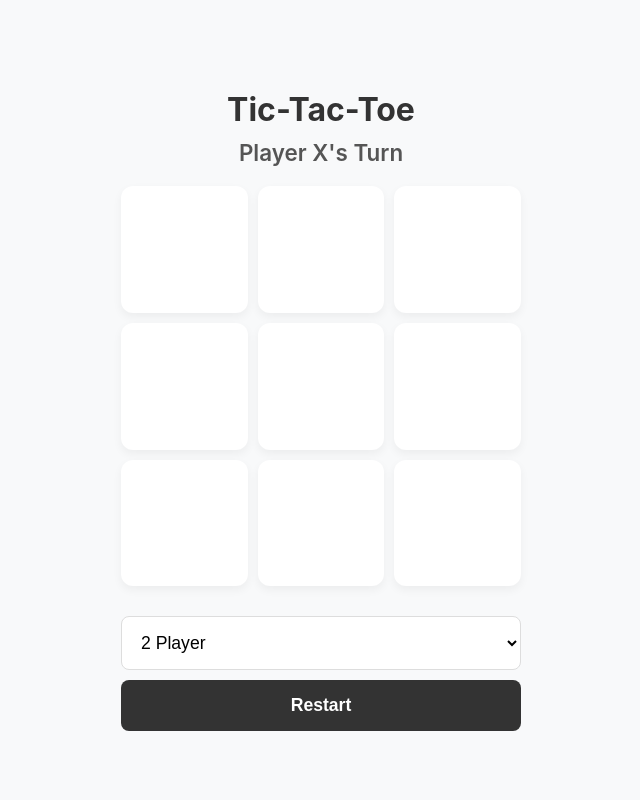
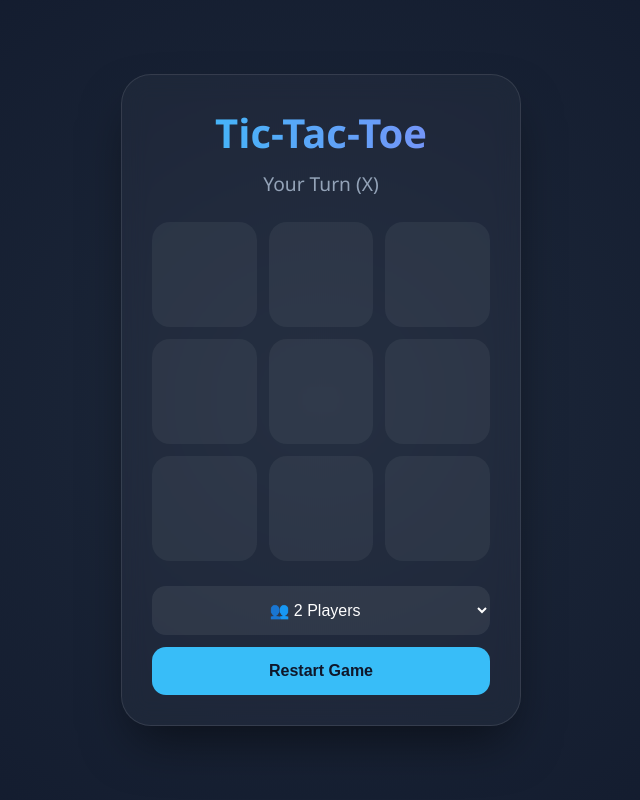
Before and after one commit to pranavps47/tic_tac_toe, a Flask app: page / in a window 1280 px wide. Shown: the whole page, without its empty margins (319-959 px from the left). Run offline with Flask 3, Linux system fonts and the light colour scheme.

Commit message:
making ui more interactive

```diff
--- a/static/style.css
+++ b/static/style.css
@@ -1,81 +1,74 @@
-* {
-    box-sizing: border-box;
-    touch-action: manipulation; /* Prevents delay on mobile clicks */
-}
+* { box-sizing: border-box; margin: 0; padding: 0; touch-action: manipulation; }
 
 body {
-    font-family: -apple-system, BlinkMacSystemFont, "Segoe UI", Roboto, sans-serif;
-    background-color: #f8f9fa;
+    font-family: 'Segoe UI', Roboto, Helvetica, Arial, sans-serif;
+    background: radial-gradient(circle at center, #1e293b, #0f172a);
+    color: #f8fafc;
     display: flex;
     justify-content: center;
     align-items: center;
     min-height: 100vh;
-    margin: 0;
 }
 
 .container {
     width: 90%;
     max-width: 400px;
+    padding: 30px;
+    background: rgba(255, 255, 255, 0.03);
+    backdrop-filter: blur(12px);
+    border: 1px solid rgba(255, 255, 255, 0.1);
+    border-radius: 30px;
     text-align: center;
+    box-shadow: 0 25px 50px -12px rgba(0, 0, 0, 0.5);
 }
 
-h1 { color: #333; margin-bottom: 10px; }
+h1 { margin-bottom: 10px; background: linear-gradient(to right, #38bdf8, #818cf8); -webkit-background-clip: text; -webkit-text-fill-color: transparent; font-size: 2.5rem; }
 
-#status {
-    font-size: 1.4rem;
-    margin-bottom: 20px;
-    font-weight: 600;
-    color: #555;
-}
+#status { font-size: 1.2rem; margin-bottom: 25px; color: #94a3b8; }
 
-.board {
-    display: grid;
-    grid-template-columns: repeat(3, 1fr);
-    gap: 10px;
-    margin-bottom: 30px;
-}
+.board { display: grid; grid-template-columns: repeat(3, 1fr); gap: 12px; margin-bottom: 25px; }
 
 .cell {
-    aspect-ratio: 1 / 1; /* Keeps cells perfectly square */
-    background: white;
-    border-radius: 12px;
+    aspect-ratio: 1/1;
+    background: rgba(255, 255, 255, 0.05);
+    border-radius: 18px;
     display: flex;
     align-items: center;
     justify-content: center;
-    font-size: 3rem;
-    font-weight: bold;
-    box-shadow: 0 4px 10px rgba(0,0,0,0.05);
+    font-size: 2.8rem;
+    font-weight: 800;
     cursor: pointer;
-    border: 2px solid transparent;
+    transition: 0.2s cubic-bezier(0.4, 0, 0.2, 1);
 }
 
-.cell:active {
-    background: #ececec;
-    transform: scale(0.95);
+.cell:hover { background: rgba(255, 255, 255, 0.1); transform: scale(1.02); }
+
+.cell.pop { animation: pop 0.3s ease-out; }
+
+@keyframes pop {
+    0% { transform: scale(0.5); opacity: 0; }
+    100% { transform: scale(1); opacity: 1; }
 }
 
-.controls {
-    display: flex;
-    flex-direction: column;
-    gap: 10px;
+.cell.winner {
+    background: rgba(56, 189, 248, 0.2);
+    box-shadow: 0 0 20px rgba(56, 189, 248, 0.3);
+    border: 2px solid #38bdf8;
 }
+
+.controls { display: flex; flex-direction: column; gap: 12px; }
 
 select, button {
     padding: 15px;
-    font-size: 1.1rem;
-    border-radius: 8px;
-    border: 1px solid #ddd;
-    background: white;
-    cursor: pointer;
+    border-radius: 14px;
+    font-size: 1rem;
+    border: none;
+    outline: none;
+    transition: 0.2s;
 }
 
-button {
-    background: #333;
-    color: white;
-    font-weight: bold;
-    border: none;
-}
+select { background: rgba(255, 255, 255, 0.07); color: white; cursor: pointer; text-align-last: center; }
 
-button:active {
-    background: #000;
-}
+button { background: #38bdf8; color: #0f172a; font-weight: bold; cursor: pointer; }
+
+button:hover { background: #7dd3fc; }
--- a/templates/index.html
+++ b/templates/index.html
@@ -3,14 +3,13 @@
 <head>
     <meta charset="UTF-8">
     <meta name="viewport" content="width=device-width, initial-scale=1.0, maximum-scale=1.0, user-scalable=no">
-    <title>Tic-Tac-Toe Mobile</title>
+    <title>Tic-Tac-Toe Pro</title>
     <link rel="stylesheet" href="{{ url_for('static', filename='style.css') }}">
 </head>
 <body>
     <div class="container">
         <h1>Tic-Tac-Toe</h1>
-
-        <div id="status">Player X's Turn</div>
+        <div id="status">Your Turn (X)</div>
 
         <div class="board" id="board">
             <div class="cell" onclick="makeMove(0)"></div>
@@ -25,23 +24,23 @@
         </div>
 
         <div class="controls">
-            <select id="mode">
-                <option value="pvp">2 Player</option>
-                <option value="easy">Easy AI</option>
-                <option value="hard">Hard AI</option>
+            <select id="mode" onchange="resetGame()">
+                <option value="pvp">👥 2 Players</option>
+                <option value="easy">🐣 Easy AI</option>
+                <option value="hard">🧠 Hard AI</option>
             </select>
-            <button onclick="resetGame()">Restart</button>
+            <button onclick="resetGame()">Restart Game</button>
         </div>
     </div>
 
     <script>
-        // ... (Keep the same JavaScript from the previous version) ...
         let board = ["", "", "", "", "", "", "", "", ""];
         let currentPlayer = "X";
         let gameOver = false;
 
         async function makeMove(index) {
             if (board[index] !== "" || gameOver) return;
+
             board[index] = currentPlayer;
             updateUI();
             if (checkGameOver()) return;
@@ -68,17 +67,22 @@
         function updateUI() {
             const cells = document.querySelectorAll('.cell');
             board.forEach((val, i) => {
+                if (val !== "" && cells[i].innerText === "") {
+                    cells[i].classList.add('pop');
+                }
                 cells[i].innerText = val;
-                cells[i].style.color = val === "X" ? "#2c3e50" : "#e74c3c";
+                cells[i].style.color = val === "X" ? "#38bdf8" : "#fb7185";
             });
         }
 
         function checkGameOver() {
             const wins = [[0,1,2],[3,4,5],[6,7,8],[0,3,6],[1,4,7],[2,5,8],[0,4,8],[2,4,6]];
+            const cells = document.querySelectorAll('.cell');
             for (let combo of wins) {
                 if (board[combo[0]] && board[combo[0]] === board[combo[1]] && board[combo[0]] === board[combo[2]]) {
                     document.getElementById('status').innerText = board[combo[0]] + " Wins!";
                     gameOver = true;
+                    combo.forEach(idx => cells[idx].classList.add('winner'));
                     return true;
                 }
             }
@@ -93,8 +97,12 @@
             board = ["", "", "", "", "", "", "", "", ""];
             currentPlayer = "X";
             gameOver = false;
-            document.getElementById('status').innerText = "Player X's Turn";
-            updateUI();
+            document.getElementById('status').innerText = "Your Turn (X)";
+            const cells = document.querySelectorAll('.cell');
+            cells.forEach(c => {
+                c.innerText = "";
+                c.classList.remove('pop', 'winner');
+            });
         }
     </script>
 </body>
```
